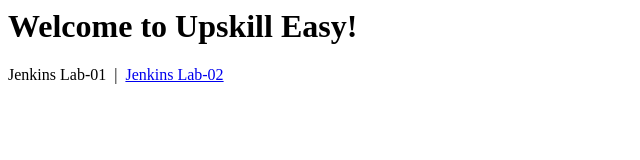
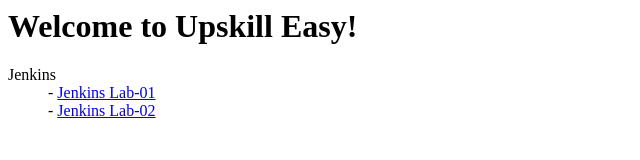
Before and after one commit to upskilleasy/upskilleasy.github.io, a plain HTML site: page index.html in a window 1280 px wide. Shown: the whole page, without its empty margins (0-640 px from the left). Drawn offline with Linux system fonts and the light colour scheme.

Commit message:
reformat menu

```diff
--- a/index.html
+++ b/index.html
@@ -1,11 +1,11 @@
 <html>
-<head><title>Upskill Easy!</title></head>
-<body>
-<h1>Welcome to Upskill Easy!</h1>
-  <div id="menu>
-    <a href="jenkins/lab01/lab01.html">Jenkins Lab-01</a>
-    &nbsp;|&nbsp;
-    <a href="jenkins/lab02/lab02.html">Jenkins Lab-02</a>
-  </div>
-</body>
+  <head><title>Upskill Easy!</title></head>
+  <body>
+    <h1>Welcome to Upskill Easy!</h1>
+    <dl>
+      <dt>Jenkins</dt>
+      <dd>- <a href="jenkins/lab01/lab01.html">Jenkins Lab-01</a></dd>
+      <dd>- <a href="jenkins/lab02/lab02.html">Jenkins Lab-02</a></dd>
+    </dl>
+  </body>
 </html>
```
